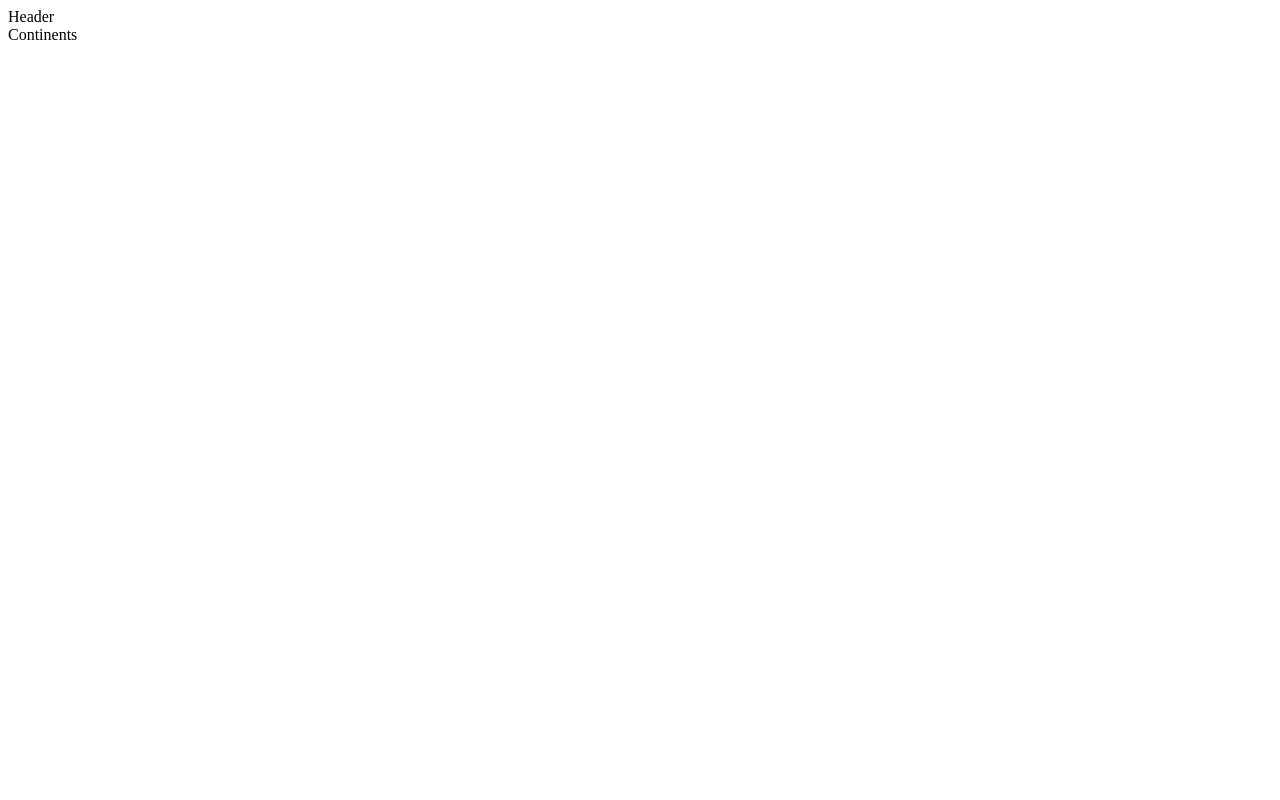
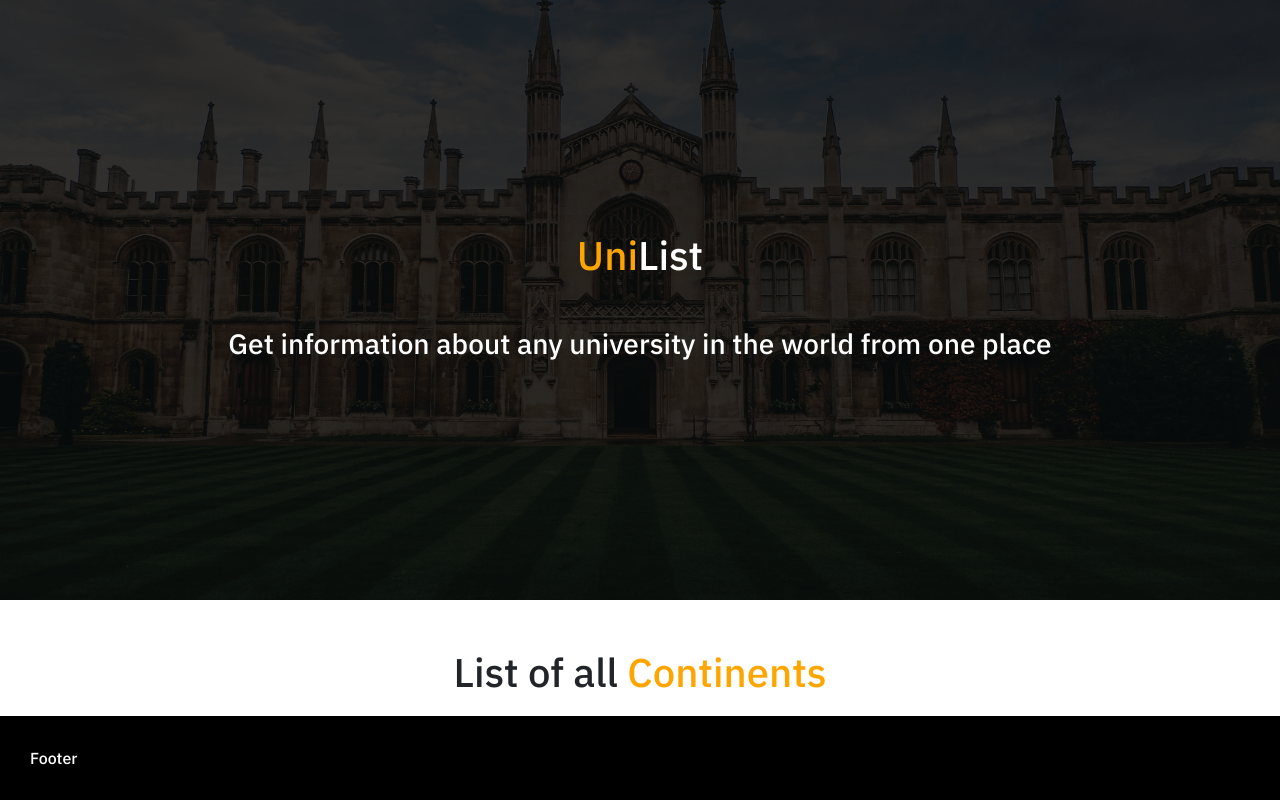
Before and after one commit to joshBeals/unilist, a React (Create React App) app: page / in a window 1280 px wide. Built offline with nearby package versions, Linux system fonts and the light colour scheme; no server answers.

Commit message:
Added headers and footers and spinners

```diff
--- a/public/index.html
+++ b/public/index.html
@@ -10,6 +10,10 @@
       content="Web site created using create-react-app"
     />
     <link rel="apple-touch-icon" href="%PUBLIC_URL%/logo192.png" />
+    <link rel="preconnect" href="https://fonts.googleapis.com">
+    <link rel="preconnect" href="https://fonts.gstatic.com" crossorigin>
+    <link href="https://fonts.googleapis.com/css2?family=IBM+Plex+Sans:wght@500&display=swap" rel="stylesheet">
+    <link href="https://cdn.jsdelivr.net/npm/bootstrap@5.0.2/dist/css/bootstrap.min.css" rel="stylesheet" integrity="sha384-EVSTQN3/azprG1Anm3QDgpJLIm9Nao0Yz1ztcQTwFspd3yD65VohhpuuCOmLASjC" crossorigin="anonymous">
     <!--
       manifest.json provides metadata used when your web app is installed on a
       user's mobile device or desktop. See https://developers.google.com/web/fundamentals/web-app-manifest/
@@ -24,7 +28,7 @@
       work correctly both with client-side routing and a non-root public URL.
       Learn how to configure a non-root public URL by running `npm run build`.
     -->
-    <title>React App</title>
+    <title>UniList App</title>
   </head>
   <body>
     <noscript>You need to enable JavaScript to run this app.</noscript>
--- a/src/assets/css/app.css
+++ b/src/assets/css/app.css
@@ -0,0 +1,80 @@
+body{
+    margin: 0px;
+    padding: 0px;
+    font-family: 'IBM Plex Sans', sans-serif;
+}
+
+.spinner{
+    margin-top: 50px;
+    display: flex;
+    flex-direction: column;
+    justify-content: center;
+    align-items: center;
+}
+
+span{
+    color: orange;
+}
+
+.main{
+    width: 100vw;
+}
+
+.header{
+    position: relative;
+    height: 600px;
+    background-image: url('../img/hero.jpg');
+    background-position: center;
+    background-repeat: no-repeat;
+    background-size: cover;
+    animation: show 300ms ease-in-out;
+}
+
+.header .inner{
+    position: absolute;
+    top: 0;
+    left: 0;
+    width: 100%;
+    height: 100%;
+    background: rgba(0,0,0,.8);
+    color: white;
+    display: flex;
+    flex-direction: column;
+    justify-content: center;
+    align-items: center;
+    padding: 20px;
+}
+
+.continent-main{
+    animation: show 300ms ease-in-out;
+}
+
+.footer{
+    position: fixed;
+    bottom: 0;
+    width: 100%;
+    background: black;
+    color: white;
+    padding: 30px;
+}
+
+@keyframes show{
+    0%{
+        opacity: 0;
+    }100%{
+        opacity: 1;
+    }
+}
+
+@media screen and (min-width: 2560px) {
+    .main{
+        margin: auto;
+        max-width: 2000px;
+    }
+}
+
+@media screen and (max-width: 768px) {
+    .header{
+        height: 300px;
+    }
+}
--- a/src/components/App.js
+++ b/src/components/App.js
@@ -3,18 +3,20 @@ import React from 'react';
 import { BrowserRouter, Route, Routes } from 'react-router-dom';
 import Header from './Header';
 import Continent from './Continent';
+import Footer from './Footer';
 
 
 const App = () => {
 
     return(
-        <div>
+        <div className='main'>
             <Header />
             <BrowserRouter>
                 <Routes>
                     <Route path="/" element={<Continent />} />
                 </Routes>
             </BrowserRouter>
+            <Footer />
         </div>
     );
 
--- a/src/components/Continent.js
+++ b/src/components/Continent.js
@@ -1,12 +1,22 @@
 import React from 'react';
 import { useQuery } from '@apollo/client';
 import { ALL_COUNTRIES } from '../queries/continents';
+import Spinner from './Spinner';
 
 const Continent = () => {
-    // const { loading, error, data } = useQuery(ALL_COUNTRIES);
+
+    const { loading, error, data } = useQuery(ALL_COUNTRIES);
+
+    if (loading) return <Spinner />
+
     return(
-        <div>
-            Continents
+        <div className='continent-main text-center mt-5'>
+            <h1>List of all <span>Continents</span></h1>
+            <div className='container'>
+                <div className='row'>
+
+                </div>
+            </div>
         </div>
     );
 }
--- /dev/null
+++ b/src/components/Footer.js
@@ -0,0 +1,11 @@
+import React from 'react';
+
+const Footer = () => {
+    return(
+        <div className='footer'>
+            Footer
+        </div>
+    );
+}
+
+export default Footer;
--- a/src/components/Header.js
+++ b/src/components/Header.js
@@ -1,9 +1,13 @@
+import hero from '../assets/img/hero.jpg';
 import React from 'react';
 
 const Header = () => {
     return(
-        <div>
-            Header
+        <div className='header'>
+            <div className='inner text-center'>
+                <h1 className='mb-5'><span>Uni</span>List</h1>
+                <h3>Get information about any university in the world from one place</h3>
+            </div>
         </div>
     );
 }
--- /dev/null
+++ b/src/components/Spinner.js
@@ -0,0 +1,13 @@
+import React from 'react';
+
+const Spinner = () => {
+    return(
+        <div className='spinner'>
+            <div className="spinner-border" style={{color: 'black'}} role="status">
+                <span className="visually-hidden">Loading...</span>
+            </div>
+        </div>
+    );
+}
+
+export default Spinner;
```
